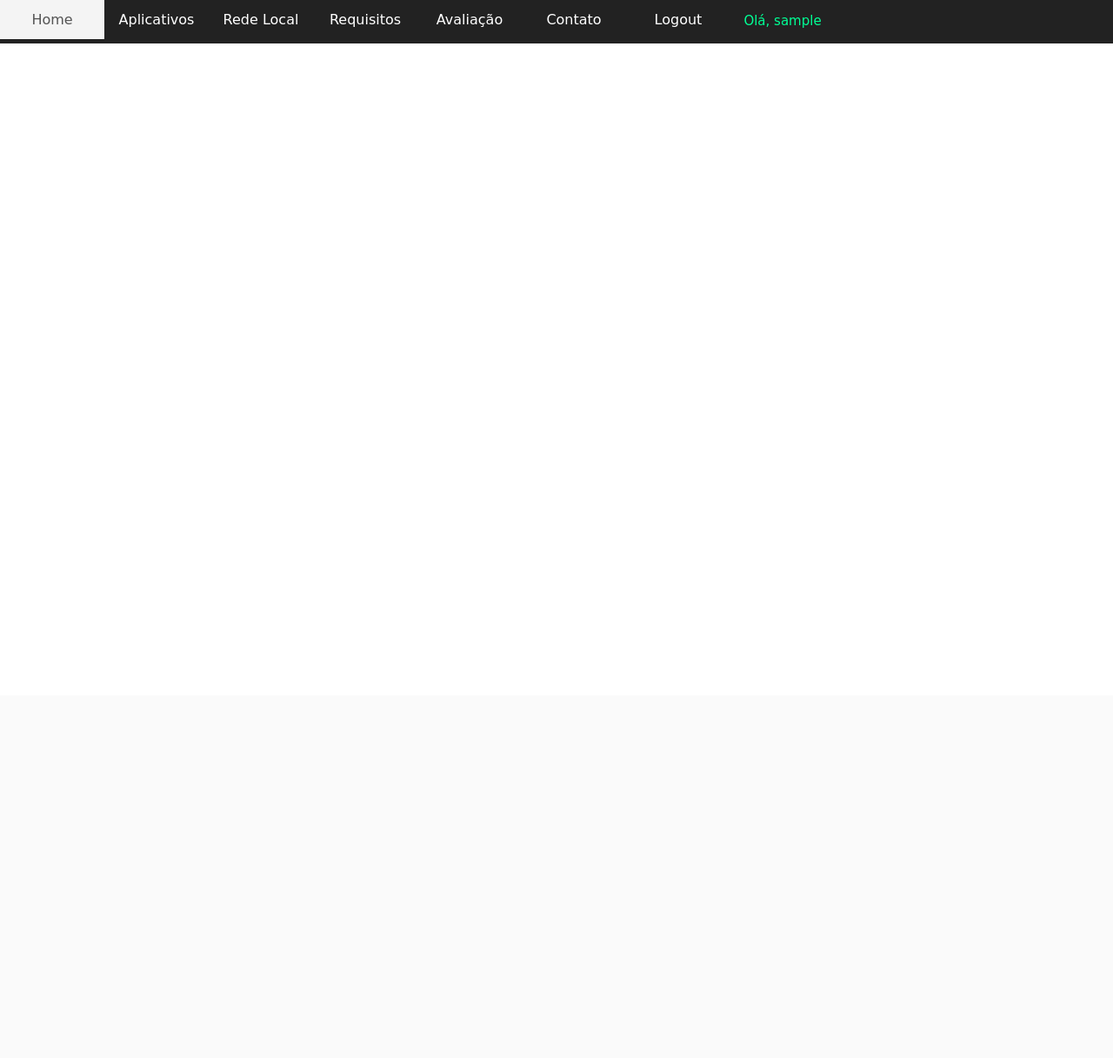
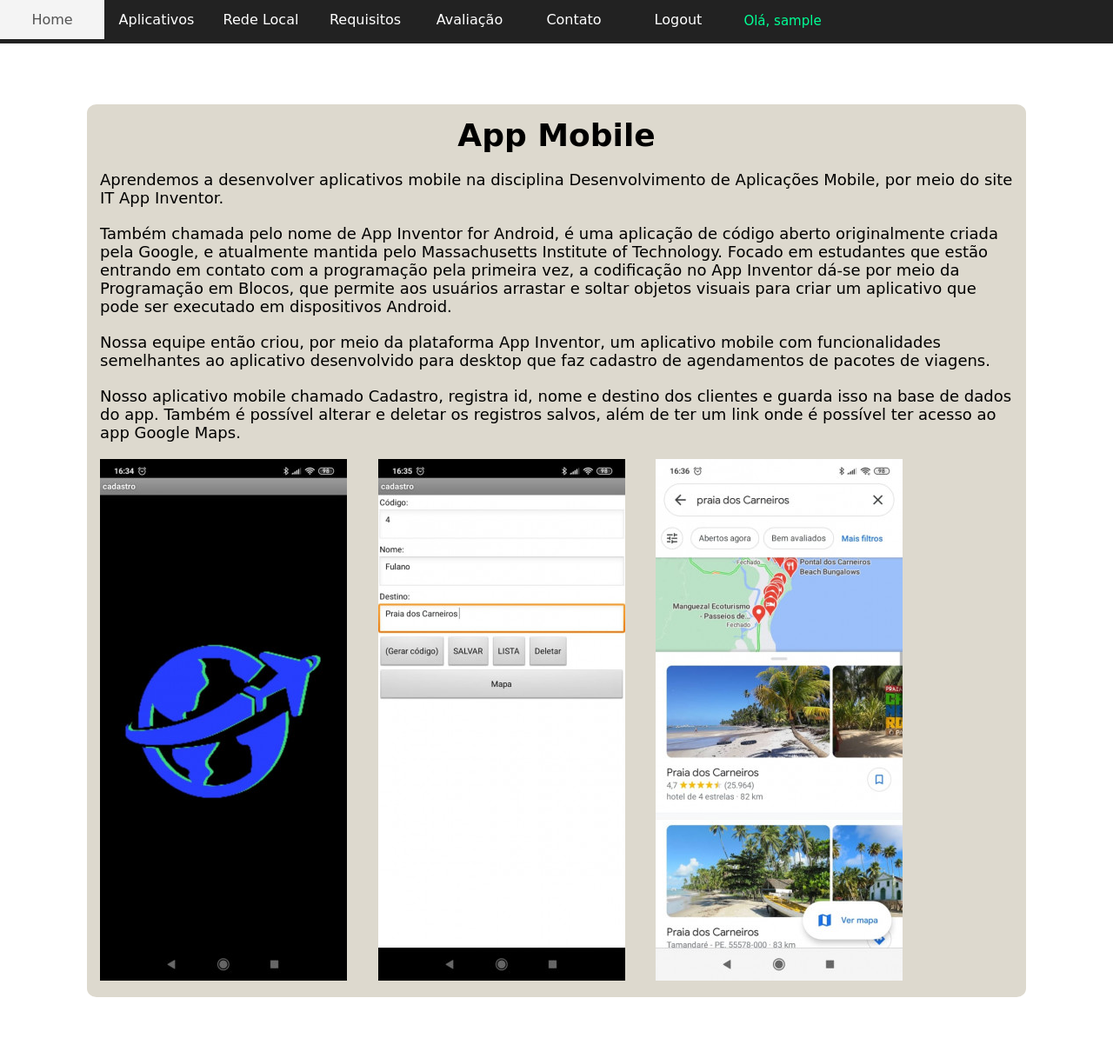
Before and after one commit to erasmobezerra/projeto_integrador, a PHP site: page /app_mobile.php in a window 1280 px wide. Shown: the whole page at 87% size. Before the commit the page ends 50 px from the top, so only its background shows below. Run offline with PHP 8.4, Linux system fonts and the light colour scheme; the visitor is signed in with stand-in values (Sample User, id 1).

Commit message:
criando pagina app_mobile

```diff
--- a/app_desktop.php
+++ b/app_desktop.php
@@ -51,7 +51,7 @@
         <h1>Aplicativo Desktop</h1>
 
         <p>
-            No final deste curso, fomos desafiados a construir um programa desktop utilizando a linguagem de programação orientada à objetos, a linguagem Java.
+            No final deste curso, fomos desafiados a construir um programa desktop utilizando a linguagem de programação orientada à objetos, a linguagem Java, que nos foi ensinada na disciplina Desenvolvimento de Aplicações Desktop.
         </p>
 
         <p>
--- a/app_mobile.php
+++ b/app_mobile.php
@@ -44,8 +44,33 @@
             </li>
             <li class="menu_boasvindas">Olá, <?php echo $_SESSION['nome_usuario'];?></li>
         </ul>
+    </nav>
 
-    </nav>
+    <div class="container">
+        <h1>App Mobile</h1>
+
+        <p>
+        Aprendemos a desenvolver aplicativos mobile na disciplina Desenvolvimento de Aplicações Mobile, por meio do site IT App Inventor.
+        </p>
+
+        <p>
+        Também chamada pelo nome de App Inventor for Android, é uma aplicação de código aberto originalmente criada pela Google, e atualmente mantida pelo Massachusetts Institute of Technology. Focado em estudantes que estão entrando em contato com a programação pela primeira vez, a codificação no App Inventor dá-se por meio da Programação em Blocos, que permite aos usuários arrastar e soltar objetos visuais para criar um aplicativo que pode ser executado em dispositivos Android.
+        </p>
+
+        <p>
+        Nossa equipe então criou, por meio da plataforma App Inventor, um aplicativo mobile com funcionalidades semelhantes ao aplicativo desenvolvido para desktop que faz cadastro de agendamentos de pacotes de viagens.
+        </p>
+
+        <p>
+        Nosso aplicativo mobile chamado Cadastro, registra id, nome e destino dos clientes e guarda isso na base de dados do app. Também é possível alterar e deletar os registros salvos, além de ter um link onde é possível ter acesso ao app Google Maps.
+        </p>
+
+        <div class="app_mobile">
+            <img src="./imagens/mobile1.jpg" alt="">
+            <img src="./imagens/mobile2.jpg" alt="">
+            <img src="./imagens/mobile3.jpg" alt="">
+        </div>
+    </div>
 
 
 </body>
--- a/css/style_corpo.css
+++ b/css/style_corpo.css
@@ -27,3 +27,13 @@
     display: block;
     padding-bottom: 30px;
 }
+
+.app_mobile img {
+    margin-right: 30px;
+}
+
+@media(max-width: 1190px) {
+    .app_mobile img {
+        margin-bottom: 30px;
+    }
+}
```
Also changed, not shown: imagens/mobile1.jpg (added), imagens/mobile2.jpg (added), imagens/mobile3.jpg (added).
